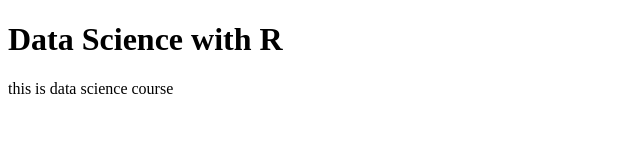
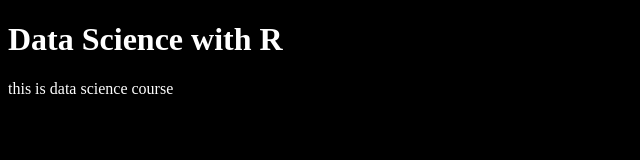
Before and after one commit to bariqfirmansyah/learn, a plain HTML site: page index.html in a window 1280 px wide. Shown: the whole page, without its empty margins (0-640 px from the left). Drawn offline with Linux system fonts and the light colour scheme.

Commit message:
changes the index.html style

```diff
--- a/index.html
+++ b/index.html
@@ -2,6 +2,7 @@
 <html lang="id">
 <head>
 	<title>Index</title>
+	<link rel="stylesheet" type="text/css" href="styles.css">
 </head>
 <body>
 	<h1>Data Science with R</h1>
--- /dev/null
+++ b/styles.css
@@ -0,0 +1,4 @@
+body{
+	background-color: black;
+	color: white;
+}
```
